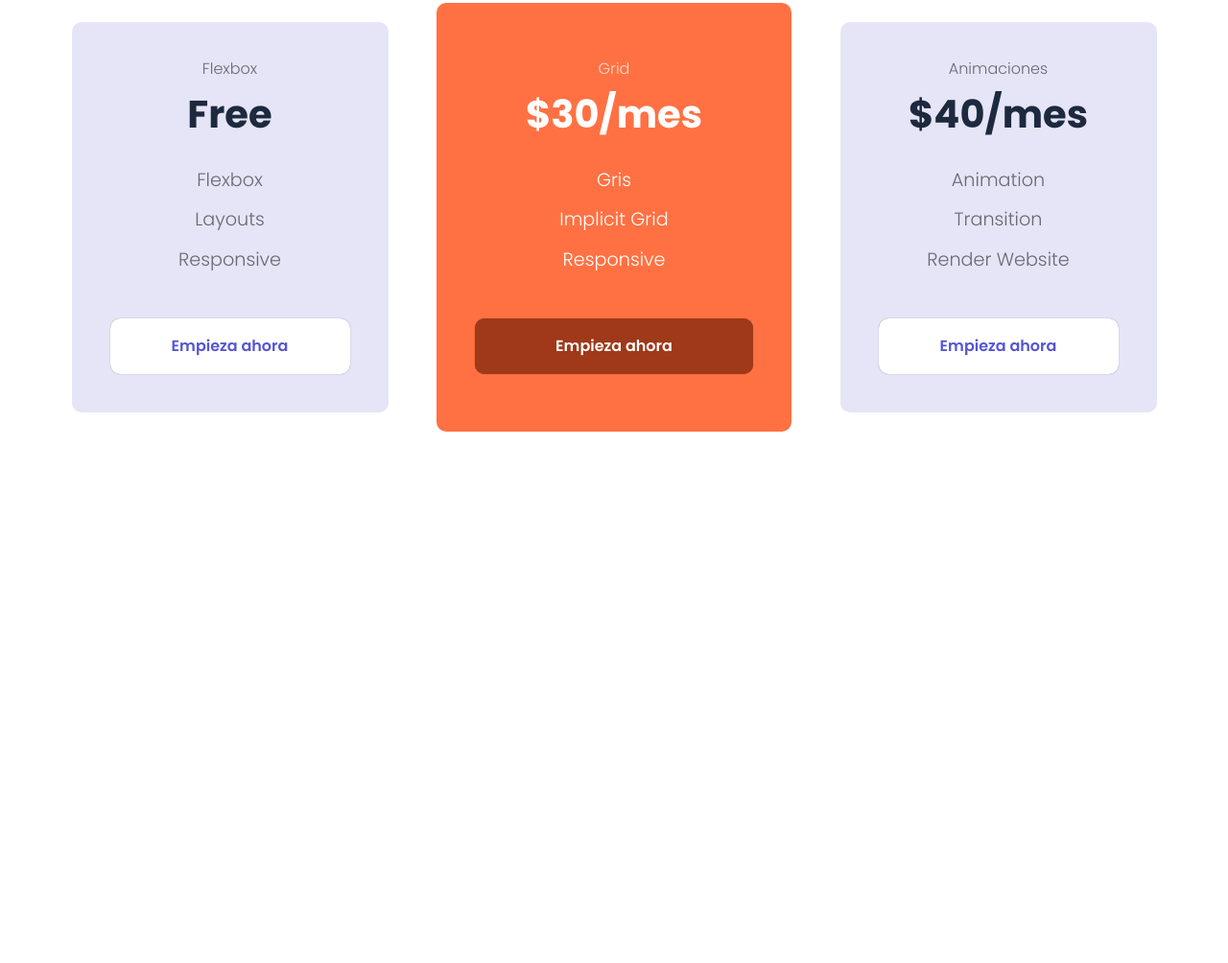
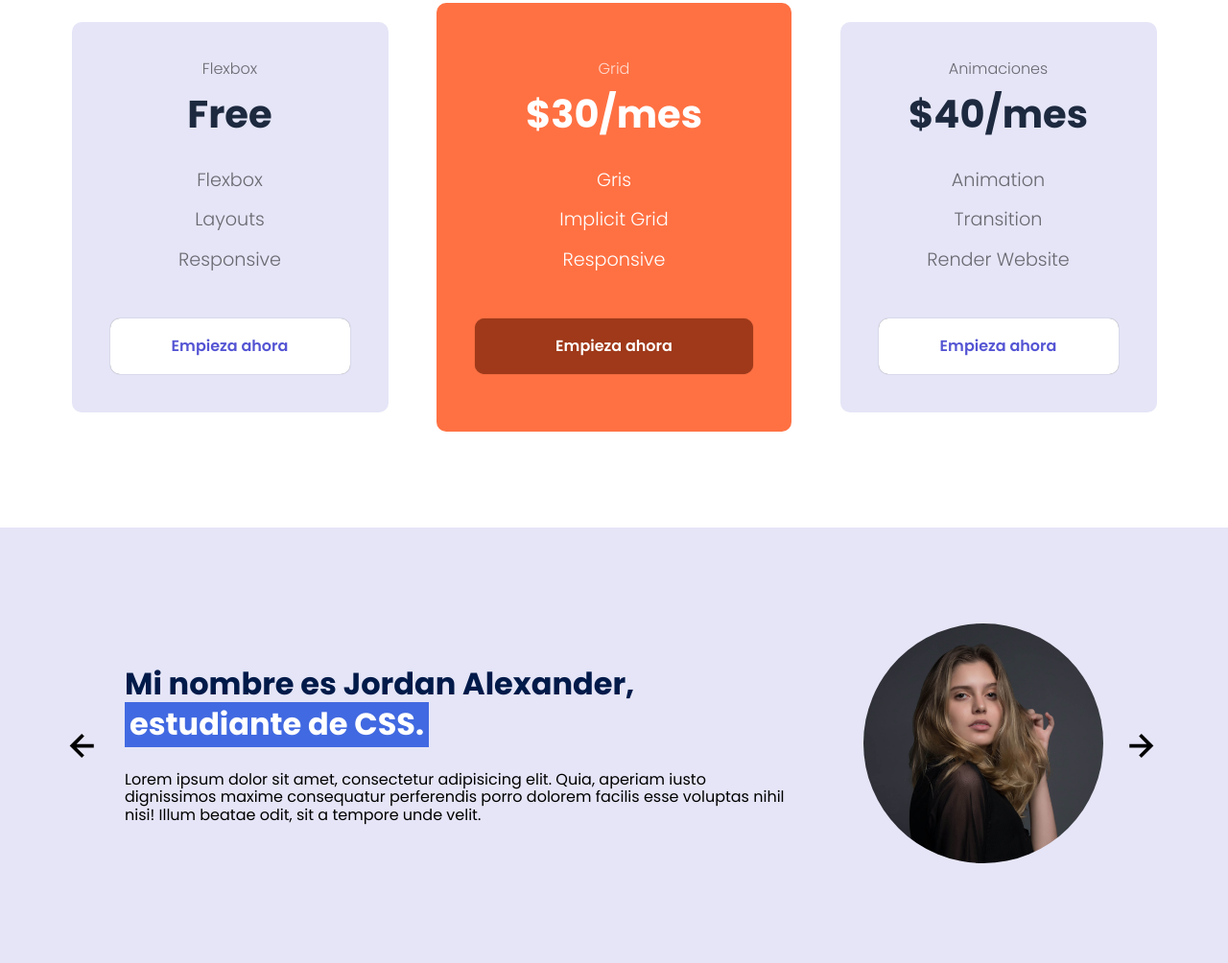
Before and after one commit to juanmpaz/master-css, a plain HTML site: page index.html in a window 1280 px wide. Shown: the part 2077-3081 px from the top of the page at 96% size. Before the commit the page ends 2627 px from the top, so only its background shows below. Drawn offline with Linux system fonts and the light colour scheme.

Commit message:
main testimony

```diff
--- a/css/styles.css
+++ b/css/styles.css
@@ -222,3 +222,50 @@ text-decoration: none;
     color: var(--color-cta);
     box-shadow: 0 0 1px rgba(0,0,0,.5);
 }
+
+/* Testimony */
+.testimony{
+    background-color: #e5e5f7;
+}
+.testimony__container{
+    display: grid;
+    grid-template-columns: 50px 1fr 50px;
+    gap: 1em;
+    align-items: center;
+}
+.testimony__body{
+    display: grid;
+    grid-template-columns: 1fr max-content;
+    justify-content: space-between;
+    align-items: center;
+    gap: 2em;
+    grid-column: 2/3;
+    grid-row: 1/2;
+    opacity: 0;
+    pointer-events: none;
+}
+.testimony__body--show{
+    pointer-events: unset;
+    opacity: 1;
+    transition: opacity 1.5s ease-in-out;
+}
+.testimony__img{
+    width: 250px;
+    height: 250px;
+    border-radius: 50%;
+    object-fit: cover;
+    object-position: 50% 30%;
+}
+.testimony__text{
+    max-width: 700px;
+}
+.testimony__course{
+    background-color: royalblue;
+    color: #fff;
+    display: inline-block;
+    padding: 5px;
+}
+.testimony__arrow{
+    width: 90%;
+    cursor: pointer;
+}
--- a/index.html
+++ b/index.html
@@ -109,6 +109,49 @@
             </div>
         </div>
     </section>
+    <section class="testimony">
+        <div class="testimony__container container">
+            <img src="./images/leftarrow.svg" alt="" class="testimony__arrow" id="before">
+            <section class="testimony__body testimony__body--show" data-id="1">
+                <div class="testimony__text">
+                    <h2 class="subtitle">Mi nombre es Jordan Alexander, <span class="testimony__course">estudiante de CSS.</span></h2>
+                    <p class="testimony__review">Lorem ipsum dolor sit amet, consectetur adipisicing elit. Quia, aperiam iusto dignissimos maxime consequatur perferendis porro dolorem facilis esse voluptas nihil nisi! Illum beatae odit, sit a tempore unde velit.</p>
+                </div>
+                <figure class="testimony__picture">
+                    <img src="./images/face.jpg" alt="" class="testimony__img">
+                </figure>
+            </section>
+            <section class="testimony__body" data-id="2">
+                <div class="testimony__text">
+                    <h2 class="subtitle">Mi nombre es Alejandra Perez, <span class="testimony__course">estudiante de CSS.</span></h2>
+                    <p class="testimony__review">Lorem ipsum dolor sit amet, consectetur adipisicing elit. Quia, aperiam iusto dignissimos maxime consequatur.</p>
+                </div>
+                <figure class="testimony__picture">
+                    <img src="./images/face2.jpg" alt="" class="testimony__img">
+                </figure>
+            </section>
+            <section class="testimony__body" data-id="3">
+                <div class="testimony__text">
+                    <h2 class="subtitle">Mi nombre es Karen Arteaga, <span class="testimony__course">estudiante de CSS.</span></h2>
+                    <p class="testimony__review">Lorem ipsum dolor sit amet, consectetur adipisicing elit. Quia, esse voluptas nihil nisi! Illum beatae odit, sit a tempore unde velit.</p>
+                </div>
+                <figure class="testimony__picture">
+                    <img src="./images/face3.jpg" alt="" class="testimony__img">
+                </figure>
+            </section>
+            <section class="testimony__body" data-id="4">
+                <div class="testimony__text">
+                    <h2 class="subtitle">Mi nombre es Kevin Ramirez, <span class="testimony__course">estudiante de CSS.</span></h2>
+                    <p class="testimony__review">Lorem ipsum dolor sit amet, consectetur adipisicing elit. Quia, esse voluptas nihil nisi! Illum beatae odit, sit a tempore unde velit.</p>
+                </div>
+                <figure class="testimony__picture">
+                    <img src="./images/face4.jpg" alt="" class="testimony__img">
+                </figure>
+            </section>
+            <img src="./images/rightarrow.svg" alt="" class="testimony__arrow" id="next">
+        </div>
+    </section>
    </main>
+   <script src="./js/slider.js"></script>
 </body>
 </html>
--- /dev/null
+++ b/js/slider.js
@@ -0,0 +1,26 @@
+(function() {
+    const sliders = [...document.querySelectorAll('.testimony__body')];
+    const buttonNext = document.querySelector('#next');
+    const buttonBefore = document.querySelector('#before');
+    let value;
+
+    buttonNext.addEventListener('click', ()=>{
+        changePosition(1);
+    });
+    buttonBefore.addEventListener('click', ()=>{
+        changePosition(-1);
+    });
+
+    const changePosition = (add)=>{
+        const currentTestimony = document.querySelector('.testimony__body--show').dataset.id;
+        value = Number(currentTestimony);
+        value+= add;
+
+        sliders[Number(currentTestimony)-1].classList.remove('testimony__body--show');
+        if (value === sliders.length+1 || value === 0) {
+            value = value === 0 ? sliders.length :1;
+        }
+
+        sliders[value-1].classList.add('testimony__body--show');
+    };
+})();
```
